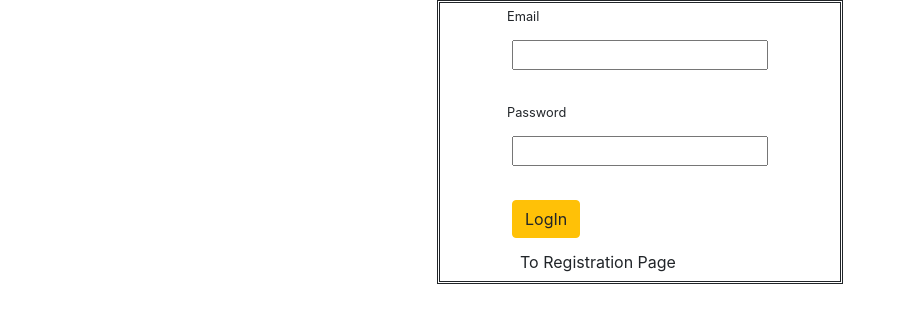
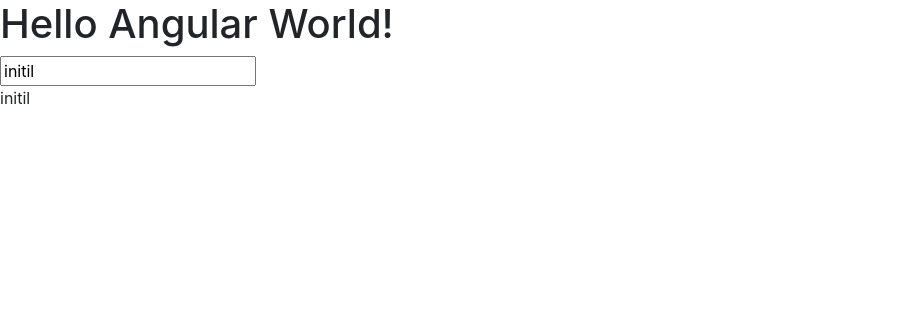
Before and after one commit to anushanush174/angularProject, an Angular app: page / in a window 1280 px wide. Shown: the top 320 px of the page, without its empty margins (0-906 px from the left). Built offline with nearby package versions, Linux system fonts and the light colour scheme.

Commit message:
new changes

```diff
--- a/src/app/app-routing.module.ts
+++ b/src/app/app-routing.module.ts
@@ -2,7 +2,6 @@ import { RegistrationComponentComponent } from './log-register/registration-comp
 import { LoginComponentComponent } from './log-register/login-component/login-component.component';
 import { NgModule } from '@angular/core';
 import { Routes, RouterModule } from '@angular/router';
-
 
 
 const routes: Routes = [
--- a/src/app/app.component.html
+++ b/src/app/app.component.html
@@ -2,5 +2,12 @@
 <hello-world-list></hello-world-list> -->
 <!-- <app-login-component></app-login-component> -->
 <!-- <app-registration-component></app-registration-component> -->
+<!-- <router-outlet></router-outlet> -->
 
-<router-outlet></router-outlet>
+<h1> Hello Angular World!</h1>
+
+<input type="text" [(ngModel)]="title" >
+<p>{{title}}</p>
+
+
+<hello-world-list></hello-world-list>
--- a/src/app/app.component.ts
+++ b/src/app/app.component.ts
@@ -1,4 +1,5 @@
-import { Component } from '@angular/core';
+import { trigger } from '@angular/animations';
+import { Component, Input } from '@angular/core';
 
 @Component({
   selector: 'app-root',
@@ -6,5 +7,8 @@ import { Component } from '@angular/core';
   styleUrls: ['./app.component.css']
 })
 export class AppComponent {
-  title = 'testAngular';
+  title = 'initil'
+  constructor(){
+
+  }
 }
--- a/src/app/app.module.ts
+++ b/src/app/app.module.ts
@@ -8,7 +8,9 @@ import { LoginComponentComponent } from './log-register/login-component/login-co
 import { RegistrationComponentComponent } from './log-register/registration-component/registration-component.component';
 
 import {ReactiveFormsModule} from '@angular/forms'
-import {FormsModule} from '@angular/forms'
+import {FormsModule} from '@angular/forms';
+import { Post2Component } from './post2/post2.component';
+import { Post3Component } from './post3/post3.component'
 
 
 @NgModule({
@@ -17,6 +19,8 @@ import {FormsModule} from '@angular/forms'
     HelloWorldListComponent,
     LoginComponentComponent,
     RegistrationComponentComponent,
+    Post2Component,
+    Post3Component,
   ],
   imports: [
     BrowserModule,
--- a/src/app/hello-world-list/hello-world-list.component.html
+++ b/src/app/hello-world-list/hello-world-list.component.html
@@ -1,10 +1,16 @@
-<ul class="list">
+<!-- <ul class="list">
     <li *ngFor="let phrase of phraseList"
     (click)="onSelect(phrase)">
     {{phrase.value}}
     </li>
 </ul>
 
+<ul>
+    <li *ngFor="let i of [1, 2, 3, 4]">
+
+    </li>
+</ul>
+
 <div *ngIf="selectedPhraseLanguage">
     Selected Language : {{selectedPhraseLanguage}}
-</div>
+</div> -->
--- a/src/app/log-register/registration-component/registration-component.component.ts
+++ b/src/app/log-register/registration-component/registration-component.component.ts
@@ -29,8 +29,9 @@ export class RegistrationComponentComponent implements OnInit {
 
   onSubmit(){
     // for(i=0; i<)
+  //this.fullNameControl.value['name']
     if(this.currentUser)
-    this.currentUser = Object.assign(this.currentUser, this.fullNameControl.value);
+      this.currentUser = Object.assign(this.currentUser, this.fullNameControl.value);
     this.registeredUsersArray.push(this.currentUser);
     localStorage.setItem("registeredUsers", JSON.stringify(this.registeredUsersArray))
 
--- /dev/null
+++ b/src/app/post2/post2.component.html
@@ -0,0 +1 @@
+<p>post2 works!</p>
--- /dev/null
+++ b/src/app/post3/post3.component.html
@@ -0,0 +1 @@
+<p>post3 works!</p>
--- /dev/null
+++ b/src/app/post3/post3.component.ts
@@ -0,0 +1,15 @@
+import { Component, OnInit } from '@angular/core';
+
+@Component({
+  selector: 'app-post3',
+  templateUrl: './post3.component.html',
+  styleUrls: ['./post3.component.css']
+})
+export class Post3Component implements OnInit {
+
+  constructor() { }
+
+  ngOnInit(): void {
+  }
+
+}
```
Also changed, not shown: src/app/post2/post2.component.ts (added, +8 -0 lines), src/app/post2/post2.component.css (added), src/app/post3/post3.component.css (added), 1 other file (tests, documents, lock files or other folders).
